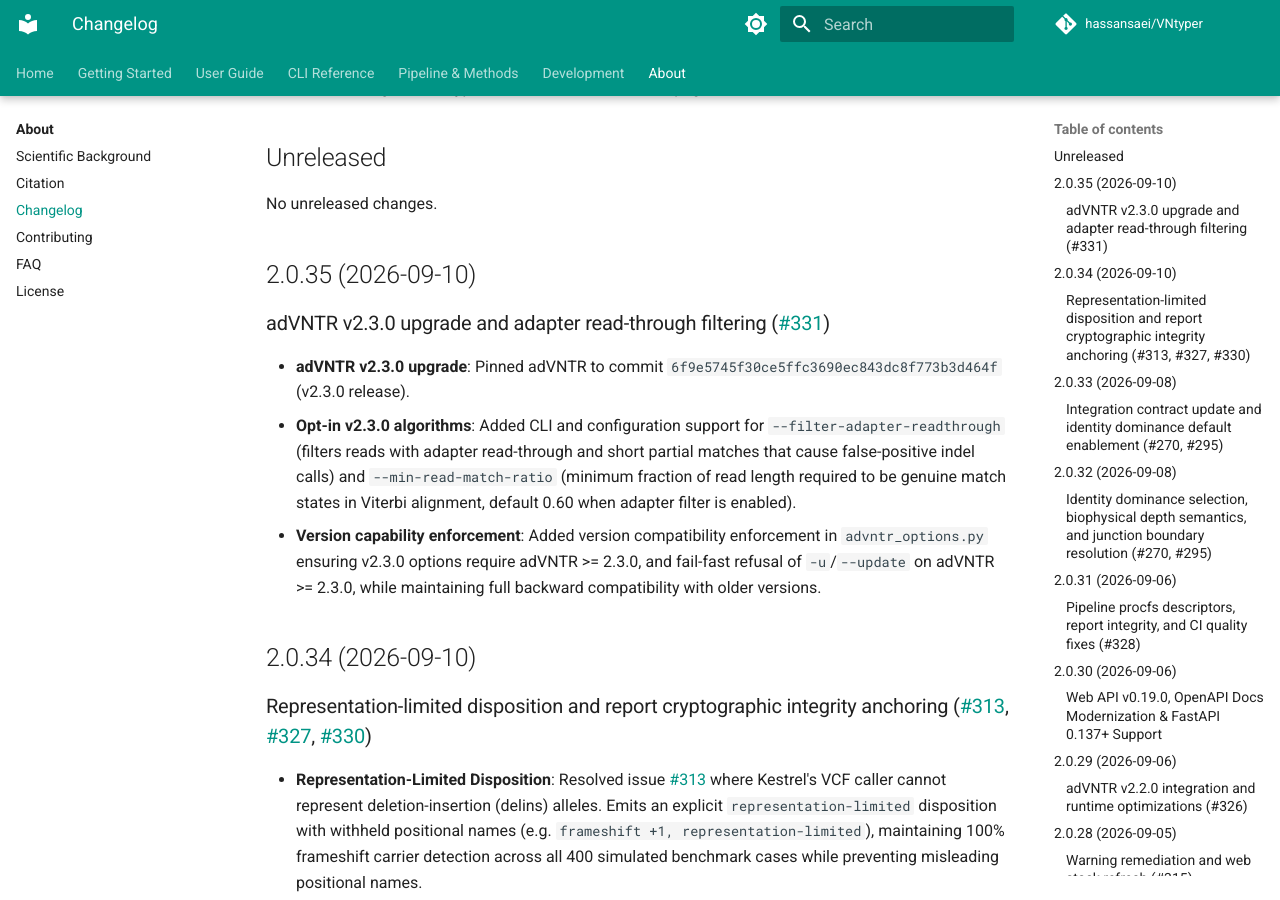
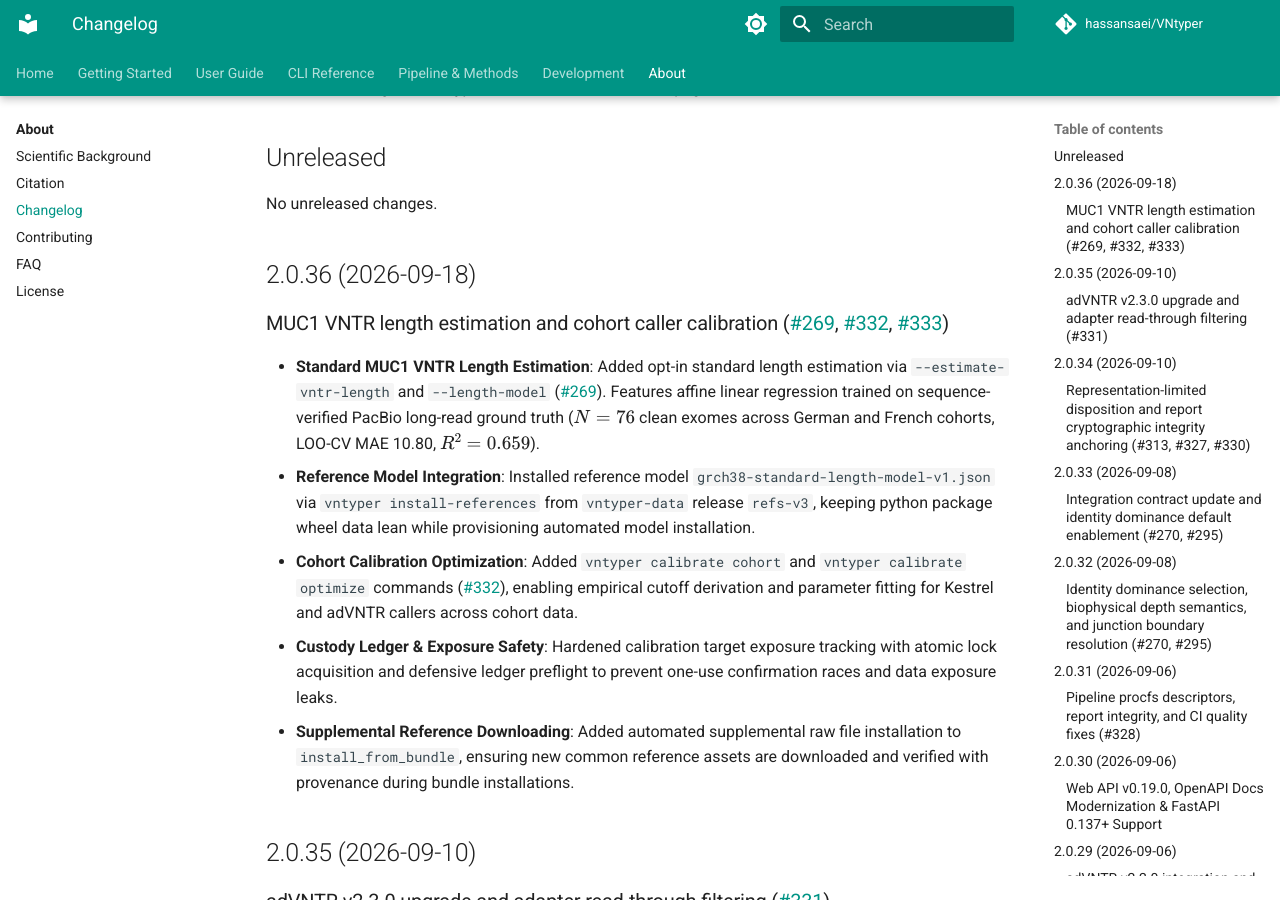
Before and after one commit to hassansaei/VNtyper, an MkDocs documentation site: the page built from docs/about/changelog.md, in a window 1280 px wide and 900 px high, scrolled down 193 px. Built offline with MkDocs 1.6.1 and Material for MkDocs 9.7.7, drawn with Linux system fonts in a browser that asks for light colours; comment, search, counter and statistics services are not loaded.

Commit message:
chore(release): bump version to 2.0.36

```diff
--- a/docs/about/changelog.md
+++ b/docs/about/changelog.md
@@ -5,6 +5,16 @@ All notable changes to VNtyper 2 are documented on this page.
 ## Unreleased
 
 No unreleased changes.
+
+## 2.0.36 (2026-09-18)
+
+### MUC1 VNTR length estimation and cohort caller calibration ([#269](https://github.com/hassansaei/VNtyper/issues/269), [#332](https://github.com/hassansaei/VNtyper/issues/332), [#333](https://github.com/hassansaei/VNtyper/pull/333))
+
+- **Standard MUC1 VNTR Length Estimation**: Added opt-in standard length estimation via `--estimate-vntr-length` and `--length-model` ([#269](https://github.com/hassansaei/VNtyper/issues/269)). Features affine linear regression trained on sequence-verified PacBio long-read ground truth ($N=76$ clean exomes across German and French cohorts, LOO-CV MAE 10.80, $R^2 = 0.659$).
+- **Reference Model Integration**: Installed reference model `grch38-standard-length-model-v1.json` via `vntyper install-references` from `vntyper-data` release `refs-v3`, keeping python package wheel data lean while provisioning automated model installation.
+- **Cohort Calibration Optimization**: Added `vntyper calibrate cohort` and `vntyper calibrate optimize` commands ([#332](https://github.com/hassansaei/VNtyper/issues/332)), enabling empirical cutoff derivation and parameter fitting for Kestrel and adVNTR callers across cohort data.
+- **Custody Ledger & Exposure Safety**: Hardened calibration target exposure tracking with atomic lock acquisition and defensive ledger preflight to prevent one-use confirmation races and data exposure leaks.
+- **Supplemental Reference Downloading**: Added automated supplemental raw file installation to `install_from_bundle`, ensuring new common reference assets are downloaded and verified with provenance during bundle installations.
 
 ## 2.0.35 (2026-09-10)
 
--- a/vntyper/version.py
+++ b/vntyper/version.py
@@ -1 +1 @@
-__version__ = "2.0.35"
+__version__ = "2.0.36"
```
Also changed, not shown: 1 other file.
